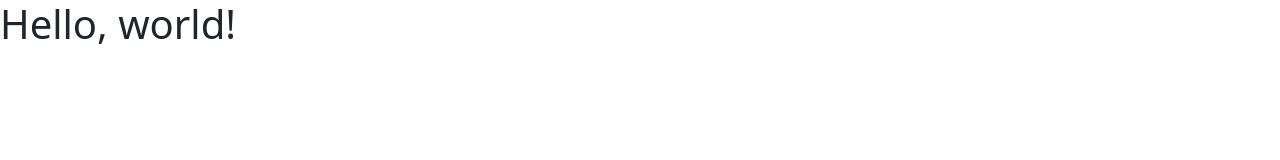
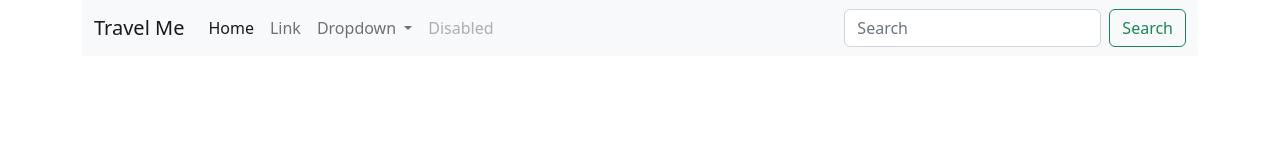
Before and after one commit to GiorgiaAmato/bootstrap-website, a plain HTML site: page index.html in a window 1280 px wide. Drawn offline with nearby package versions, Linux system fonts and the light colour scheme.

Commit message:
Update index.html

```diff
--- a/index.html
+++ b/index.html
@@ -4,13 +4,67 @@
 <head>
     <meta charset="utf-8">
     <meta name="viewport" content="width=device-width, initial-scale=1">
-    <title>Bootstrap demo</title>
+    <title>Travel Me</title>
     <link href="https://cdn.jsdelivr.net/npm/bootstrap@5.2.0/dist/css/bootstrap.min.css" rel="stylesheet"
         integrity="sha384-gH2yIJqKdNHPEq0n4Mqa/HGKIhSkIHeL5AyhkYV8i59U5AR6csBvApHHNl/vI1Bx" crossorigin="anonymous">
 </head>
 
 <body>
-    <h1>Hello, world!</h1>
+    <div class="container">
+        <nav class="navbar navbar-expand-lg bg-light">
+            <div class="container-fluid">
+                <a class="navbar-brand" href="#">Travel Me</a>
+                <button class="navbar-toggler" type="button" data-bs-toggle="collapse" data-bs-target="#navbarSupportedContent"
+                    aria-controls="navbarSupportedContent" aria-expanded="false" aria-label="Toggle navigation">
+                    <span class="navbar-toggler-icon"></span>
+                </button>
+                <div class="collapse navbar-collapse" id="navbarSupportedContent">
+                    <ul class="navbar-nav me-auto mb-2 mb-lg-0">
+                        <li class="nav-item">
+                            <a class="nav-link active" aria-current="page" href="#">Home</a>
+                        </li>
+                        <li class="nav-item">
+                            <a class="nav-link" href="#">Link</a>
+                        </li>
+                        <li class="nav-item dropdown">
+                            <a class="nav-link dropdown-toggle" href="#" role="button" data-bs-toggle="dropdown"
+                                aria-expanded="false">
+                                Dropdown
+                            </a>
+                            <ul class="dropdown-menu">
+                                <li><a class="dropdown-item" href="#">Action</a></li>
+                                <li><a class="dropdown-item" href="#">Another action</a></li>
+                                <li>
+                                    <hr class="dropdown-divider">
+                                </li>
+                                <li><a class="dropdown-item" href="#">Something else here</a></li>
+                            </ul>
+                        </li>
+                        <li class="nav-item">
+                            <a class="nav-link disabled">Disabled</a>
+                        </li>
+                    </ul>
+                    <form class="d-flex" role="search">
+                        <input class="form-control me-2" type="search" placeholder="Search" aria-label="Search">
+                        <button class="btn btn-outline-success" type="submit">Search</button>
+                    </form>
+                </div>
+            </div>
+        </nav>
+    </div>
+
+
+
+
+
+
+
+
+
+
+
+
+
     <script src="https://cdn.jsdelivr.net/npm/bootstrap@5.2.0/dist/js/bootstrap.bundle.min.js"
         integrity="sha384-A3rJD856KowSb7dwlZdYEkO39Gagi7vIsF0jrRAoQmDKKtQBHUuLZ9AsSv4jD4Xa"
         crossorigin="anonymous"></script>
```
